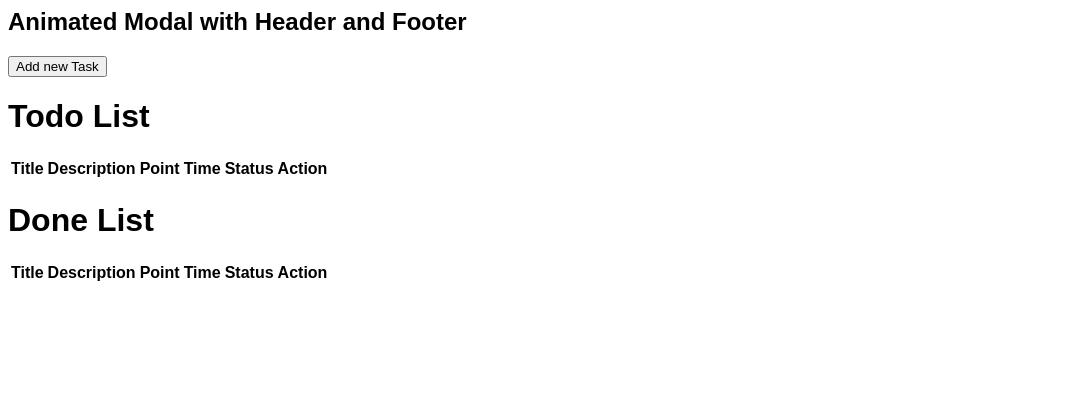
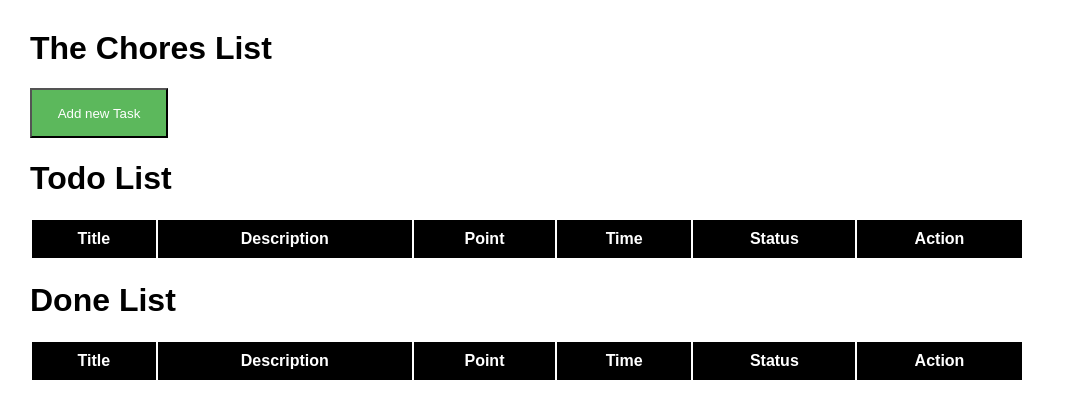
Before and after one commit to elie-majdalani/to-do, a plain HTML site: page index.html in a window 1280 px wide. Shown: the whole page, without its empty margins (0-1077 px from the left). Drawn offline with nearby package versions, Linux system fonts and the light colour scheme.

Commit message:
style(index)add styling to the lists

```diff
--- a/index.html
+++ b/index.html
@@ -9,7 +9,7 @@
 </head>
 <body>
 
-    <h2>Animated Modal with Header and Footer</h2>
+    <h1>The Chores List</h1>
 
     <!-- Trigger/Open The Modal -->
     <button id="myBtn">Add new Task</button>
@@ -56,11 +56,11 @@
 
 
 
-    <div>
+    <div class="tables">
         <div>
                 <h1> Todo List</h1>
             </div>
-
+            <div class="lists">
                 <table class="table">
                     <thead>
                         <tr>
@@ -77,8 +77,9 @@
 
                     </tbody>
                 </table>
-
+        </div>
         <h1> Done List</h1>
+        <div class="lists">
             <table class="table">
                 <thead>
                     <tr>
@@ -96,6 +97,7 @@
                 </tbody>
             </table>
         </div>
+    </div>
     <script src="script.js" async></script>
 </body>
 
--- a/script.js
+++ b/script.js
@@ -1,8 +1,8 @@
 var lists
 var table = document.getElementById("table")
 var tableDone = document.getElementById("tableDone")
-var btn1 = '<button style = "margin-right: 4px" type="button" class="btn btn-primary edit-button">Done</button>'
-var btn2 = '<button type="button" class="btn btn-danger delete-button" data-bs-toggle="modal" data-bs-target="#delete">Delete</button></td></tr>'
+var btn1 = '<button style = "margin-right: 4px" type="button" >Done</button>'
+var btn2 = '<button type="button"  data-bs-toggle="modal" data-bs-target="#delete">Delete</button></td></tr>'
 var html = ''
 var doneHtml = ''
 var today = new Date();
@@ -41,7 +41,7 @@ $("#add-task").click(function (e) {
       point = document.getElementsByClassName("level")[level].value
   }
   date = document.getElementById("daytime")
-  debugger
+
   task = { id: id, title: title, description: description, status: false, point: point, date: date.value }
   window.localStorage.setItem(id, JSON.stringify(task))
   location.reload();
@@ -64,16 +64,18 @@ function update() {
         doneHtml = doneHtml + btn2
       }
       else {
+        btn1 = '<button style = "margin-right: 4px" type="button" >Done</button>'
         dateTime = info.date.split('T')
         if (dateToday === dateTime[0]) {
           hour1=dateTime[1].split(':')
           hour2=time.split(':')
-          debugger
+
           if((parseInt(hour2[0])-parseInt(hour1[0]))<1){
             html = html + "<tr  style='background-color:#ff0000'><td style='display:none' >" + info.id + "</td><td>" + info.title + "</td><td>" + info.description + "</td><td>" + info.point + "</td><td>" + info.date + "</td><td>"
             html = html + '<div class="status">Not Done</div></td><td>'
             html = html + btn1
             html = html + btn2
+          }
           }
           else{
             html = html + "<tr><td style='display:none' >" + info.id + "</td><td>" + info.title + "</td><td>" + info.description + "</td><td>" + info.point + "</td><td>" + info.date + "</td><td>"
@@ -85,11 +87,12 @@ function update() {
       }
 
     }
-  }
+
 
   table.innerHTML = html
   tableDone.innerHTML = doneHtml
 }
+
 // to delete the task when delete is clicked
 $(document).on('click', ".delete-button", function (e) {
   deleteId = $(e.target).parent().parent()[0].children[0].textContent
--- a/style.css
+++ b/style.css
@@ -1,4 +1,8 @@
-body {font-family: Arial, Helvetica, sans-serif;}
+body {
+  font-family: Arial, Helvetica, sans-serif;
+  margin-left: 30px;
+  margin-top: 30px;
+}
 
 /* The Modal (background) */
 .modal {
@@ -71,3 +75,28 @@ body {font-family: Arial, Helvetica, sans-serif;}
   background-color: #5cb85c;
   color: white;
 }
+.lists{
+    max-width: 80%;
+}
+
+.table{
+  width: 100%;
+  flex: 1 1 20%;
+    text-align: center;
+}
+
+.table thead{
+  background-color: #000000;
+  color: white;
+  padding: 5px;
+}
+#mybtn{
+  background-color: #5cb85c;
+  color: white;
+
+  width: 138px;
+  height: 50px;
+}
+.tables th{
+  padding: 10px;
+}
```
Lines whose indentation alone changed are shown as unchanged.
